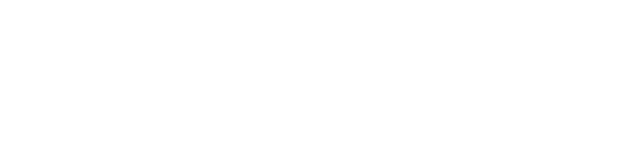
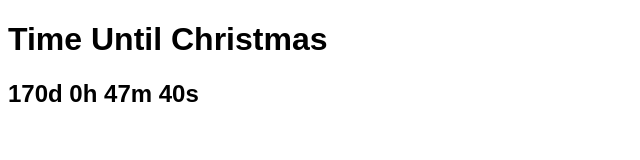
Before and after one commit to est22/VanillaJS, a plain HTML site: page ChristmasDday/index.html in a window 1280 px wide. Shown: the whole page, without its empty margins (0-640 px from the left). Drawn offline with Linux system fonts and the light colour scheme.

Commit message:
christmas d-day countdown

```diff
--- a/ChristmasDday/index.html
+++ b/ChristmasDday/index.html
@@ -1,12 +1,13 @@
 <!DOCTYPE html>
-<html lang="en">
-<head>
-    <meta charset="UTF-8">
-    <meta http-equiv="X-UA-Compatible" content="IE=edge">
-    <meta name="viewport" content="width=device-width, initial-scale=1.0">
-    <title>Document</title>
-</head>
-<body>
-
-</body>
+<html>
+  <head>
+    <link rel="stylesheet" href="style.css"/>
+    <title>Time Until Christmas</title>
+    <meta charset="UTF-8" />
+  </head>
+  <body>
+    <h1>Time Until Christmas</h1>
+    <h2 class="js-clock"></h2>
+    <script src="index.js"></script>
+  </body>
 </html>
--- /dev/null
+++ b/ChristmasDday/index.js
@@ -0,0 +1,25 @@
+const clockTitle = document.querySelector(".js-clock");
+
+const clock = setInterval(function () {
+    const xmas = new Date("December 25 2021 00:00:00 GMT+0900").getTime();
+    const now = new Date().getTime();
+    const distance = xmas - now;
+
+    const days = Math.floor(distance / (1000 * 60 * 60 * 24));
+    const hours = Math.floor((distance % (1000 * 60 * 60 * 24)) / (1000 * 60 * 60));
+    const minutes = Math.floor((distance % (1000 * 60 * 60)) / (1000 * 60));
+    const seconds = Math.floor((distance % (1000 * 60)) / 1000);
+
+
+    // const hours = String(date.getHours()).padStart(2,"0");
+    // const minutes = String(date.getMinutes()).padStart(2,"0");
+    // const seconds = String(date.getSeconds()).padStart(2,"0");
+    clockTitle.innerText=`${days}d ${hours}h ${minutes}m ${seconds}s`;
+
+
+    if (distance < 0) {
+        clearInterval(clock);
+        clockTitle.innerText=`IT'S D-DAY!!`
+    }
+
+}, 1000);
--- a/ChristmasDday/style.css
+++ b/ChristmasDday/style.css
@@ -0,0 +1,3 @@
+body{
+    font-family:sans-serif;
+}
```
Also changed, not shown: ChristmasDday/clock.js (deleted), 2 other files.
